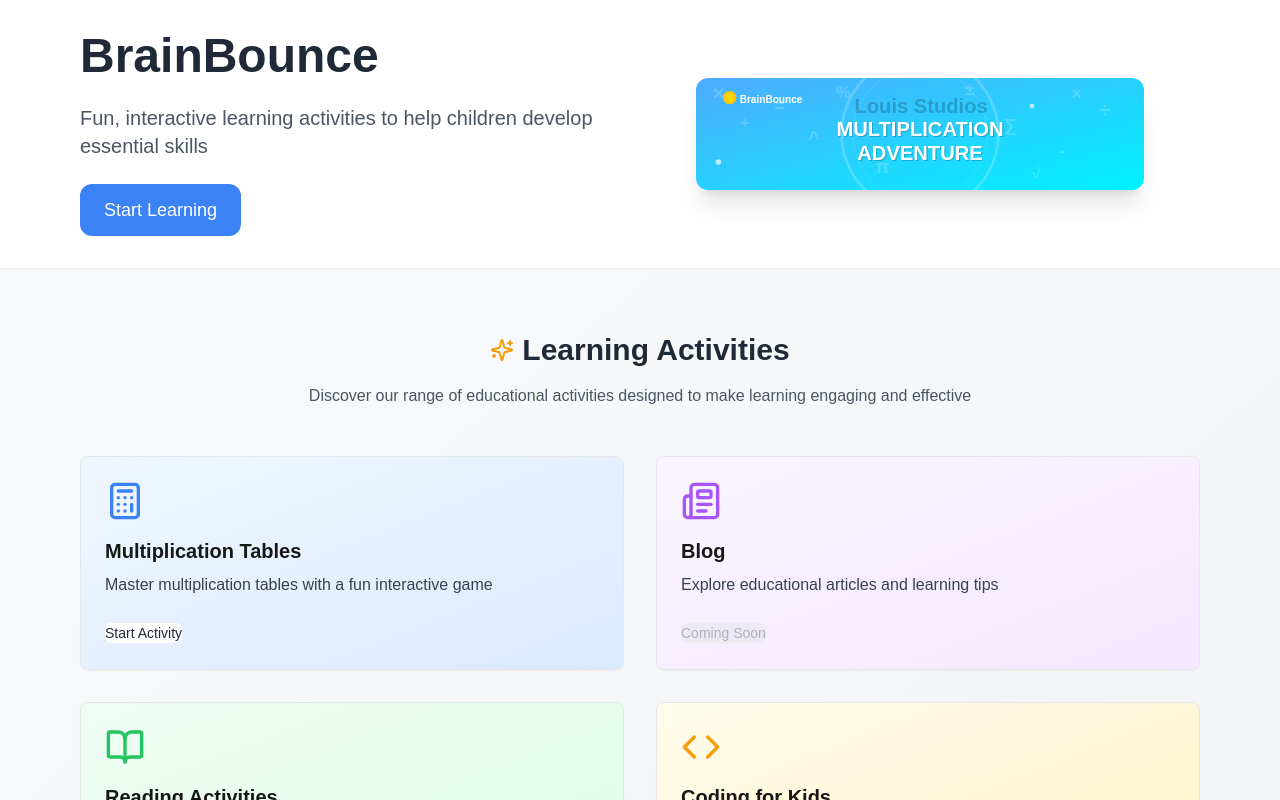
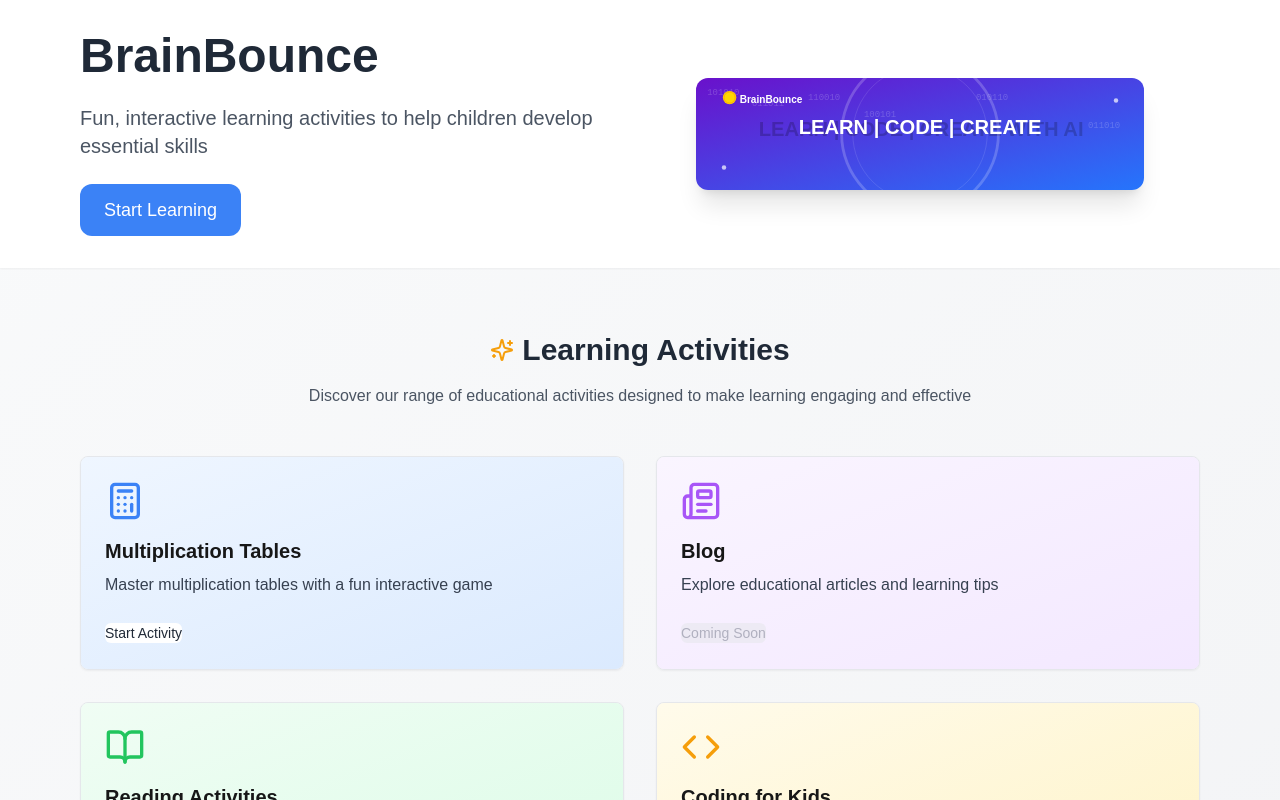
Before and after one commit to ShinobiGumi/multiplication-game, a Next.js app: page / in a window 1280 px wide. Shown: the top 800 px of the page. Built offline with nearby package versions, Linux system fonts and the light colour scheme.

Commit message:
Landing Page Banner

```diff
--- a/app/page.tsx
+++ b/app/page.tsx
@@ -87,7 +87,7 @@ export default function Home() {
                 className="relative w-full max-w-md"
               >
                 <Image
-                  src="/banner.svg"
+                  src="/banner2.svg"
                   alt="BrainBounce"
                   width={600}
                   height={400}
```
Also changed, not shown: public/banner2.svg (added).
